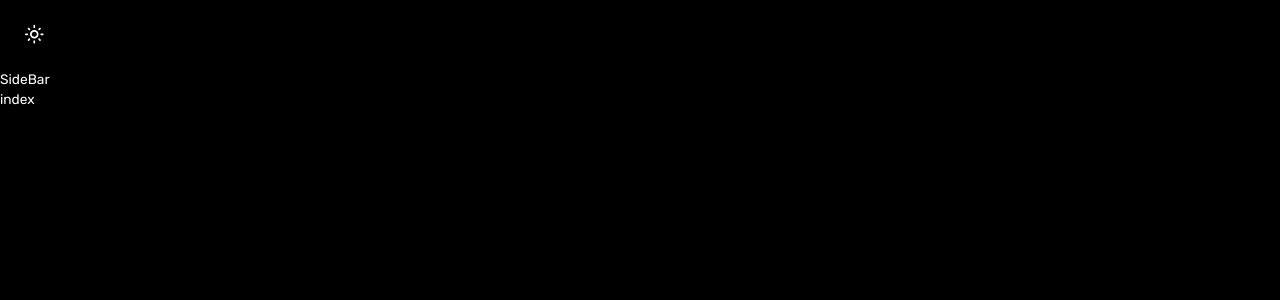
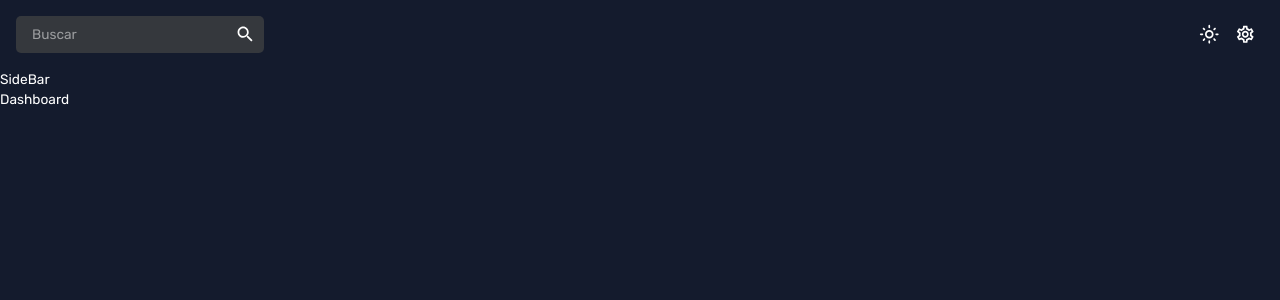
Before and after one commit to DanielE0802/cloudbusiness, a React (Create React App) app: page / in a window 1280 px wide. Shown: the top 300 px of the page. Built offline with nearby package versions, Linux system fonts and the light colour scheme.

Commit message:
Feat: added custom palette and update header component

```diff
--- a/src/pages/dashboard/index.jsx
+++ b/src/pages/dashboard/index.jsx
@@ -1,9 +1,9 @@
 import React from 'react'
 
-function index() {
+function Dashboard() {
   return (
-    <div>index</div>
+    <div>Dashboard</div>
   )
 }
 
-export default index
+export default Dashboard
--- a/src/pages/global/Header.jsx
+++ b/src/pages/global/Header.jsx
@@ -1,26 +1,41 @@
-import React, { useContext } from 'react'
-import { ThemeContext, tokens } from '../../theme'
-import LightModeOutlined from '@mui/icons-material/LightModeOutlined'
-import { Box, IconButton, useTheme } from '@mui/material'
-import { DarkModeOutlined } from '@mui/icons-material'
+import React, { useContext } from "react";
+import { ThemeContext, tokens } from "../../theme";
+import LightModeOutlined from "@mui/icons-material/LightModeOutlined";
+import { Box, IconButton, InputBase, useTheme } from "@mui/material";
+import { DarkModeOutlined, Search, SettingsOutlined } from "@mui/icons-material";
+import styles from "./global.module.scss";
 
 function Header() {
-
-  const Theme = useTheme()
-  const colors = tokens(Theme.palette.mode)
-  const colorMode = useContext(ThemeContext)
+  const Theme = useTheme();
+  const colors = tokens(Theme.palette.mode);
+  const colorMode = useContext(ThemeContext);
 
   return (
     <Box display="flex" justifyContent="space-between" p={2}>
-      <IconButton onClick={colorMode.toggleColorMode} >
-        {Theme.palette.mode === 'dark'?
-          <LightModeOutlined  />:
-          <DarkModeOutlined />
+      <Box display="flex" backgroundColor={colors.grey[400]} borderRadius="5px"  alignItems="center">
 
-        }
-      </IconButton>
+        {/* Init search section */}
+        <InputBase sx={{ ml:2, flex:1 }} placeholder="Buscar" />
+        <IconButton>
+          <Search />
+        </IconButton>
+        {/* Finish search section */}
+      </Box>
+      <Box display="flex" alignItems="center">
+      <IconButton onClick={colorMode.toggleColorMode}>
+          {Theme.palette.mode === "dark" ? (
+            <LightModeOutlined />
+          ) : (
+            <DarkModeOutlined />
+          )}
+        </IconButton>
+      <IconButton>
+          <SettingsOutlined />
+        </IconButton>
+      </Box>
+
     </Box>
-  )
+  );
 }
 
-export default Header
+export default Header;
--- /dev/null
+++ b/src/pages/global/global.module.scss
@@ -0,0 +1,3 @@
+.container_search{
+    box-shadow: 0px 10px 20px rgba(0, 0, 0, 0.04), 0px 2px 6px rgba(0, 0, 0, 0.04), 0px 0px 1px rgba(0, 0, 0, 0.04);
+}
--- a/src/theme.js
+++ b/src/theme.js
@@ -10,32 +10,122 @@ import {
 // color design
 
 export const tokens = (mode) => ({
-    ...(mode === "dark" ? {
+    ...(mode === "dark"
+      ? {
+          grey: {
+            100: "#e0e0e0",
+            200: "#c2c2c2",
+            300: "#a3a3a3",
+            400: "#35383D",
+            500: "#666666",
+            600: "#525252",
+            700: "#3d3d3d",
+            800: "#292929",
+            900: "#141414",
+          },
           primary: {
-            100: "#f5f5f5",
-            200: "#e8e8e8",
-            300: "#d6d6d6",
-            400: "#bfbfbf",
-            500: "#9e9e9e",
-            600: "#757575",
-            700: "#616161",
-            800: "#424242",
-            900: "#212121",
+            100: "#d0d1d5",
+            200: "#a1a4ab",
+            300: "#727681",
+            400: "#1F2A40",
+            500: "#141b2d",
+            600: "#101624",
+            700: "#0c101b",
+            800: "#080b12",
+            900: "#040509",
           },
-    } : {
+          greenAccent: {
+            100: "#dbf5ee",
+            200: "#b7ebde",
+            300: "#94e2cd",
+            400: "#70d8bd",
+            500: "#4cceac",
+            600: "#3da58a",
+            700: "#2e7c67",
+            800: "#1e5245",
+            900: "#0f2922",
+          },
+          redAccent: {
+            100: "#f8dcdb",
+            200: "#f1b9b7",
+            300: "#e99592",
+            400: "#e2726e",
+            500: "#db4f4a",
+            600: "#af3f3b",
+            700: "#832f2c",
+            800: "#58201e",
+            900: "#2c100f",
+          },
+          blueAccent: {
+            100: "#e1e2fe",
+            200: "#c3c6fd",
+            300: "#a4a9fc",
+            400: "#868dfb",
+            500: "#6870fa",
+            600: "#535ac8",
+            700: "#3e4396",
+            800: "#2a2d64",
+            900: "#151632",
+          },
+        }
+      : {
+          grey: {
+            100: "#141414",
+            200: "#292929",
+            300: "#3d3d3d",
+            400: "#F1EEF0",
+            500: "#666666",
+            600: "#858585",
+            700: "#a3a3a3",
+            800: "#c2c2c2",
+            900: "#e0e0e0",
+          },
           primary: {
-            900: "#f5f5f5",
-            800: "#e8e8e8",
-            700: "#d6d6d6",
-            600: "#bfbfbf",
-            500: "#9e9e9e",
-            400: "#757575",
-            300: "#616161",
-            200: "#424242",
-            100: "#212121",
+            100: "#040509",
+            200: "#080b12",
+            300: "#0c101b",
+            400: "#f2f0f0", // manually changed
+            500: "#141b2d",
+            600: "#1F2A40",
+            700: "#727681",
+            800: "#a1a4ab",
+            900: "#d0d1d5",
           },
-    })
-})
+          greenAccent: {
+            100: "#0f2922",
+            200: "#1e5245",
+            300: "#2e7c67",
+            400: "#3da58a",
+            500: "#4cceac",
+            600: "#70d8bd",
+            700: "#94e2cd",
+            800: "#b7ebde",
+            900: "#dbf5ee",
+          },
+          redAccent: {
+            100: "#2c100f",
+            200: "#58201e",
+            300: "#832f2c",
+            400: "#af3f3b",
+            500: "#db4f4a",
+            600: "#e2726e",
+            700: "#e99592",
+            800: "#f1b9b7",
+            900: "#f8dcdb",
+          },
+          blueAccent: {
+            100: "#151632",
+            200: "#2a2d64",
+            300: "#3e4396",
+            400: "#535ac8",
+            500: "#6870fa",
+            600: "#868dfb",
+            700: "#a4a9fc",
+            800: "#c3c6fd",
+            900: "#e1e2fe",
+          },
+        }),
+  });
 
 
 // MUI theme settings
@@ -50,12 +140,31 @@ export const themeSettings = (mode) => {
                 primary: {
                     main: colors.primary[500],
                   },
+                  secondary: {
+                    main: colors.greenAccent[500],
+                  },
+                  neutral: {
+                    dark: colors.grey[700],
+                    main: colors.grey[500],
+                    light: colors.grey[100],
+                  },
                   background: {
-                    default: "#000",
-                }
+                    default: colors.primary[500],
+                  },
             } : {
                 primary: {
                     main: colors.primary[100],
+                  },
+                  secondary: {
+                    main: colors.greenAccent[500],
+                  },
+                  neutral: {
+                    dark: colors.grey[700],
+                    main: colors.grey[500],
+                    light: colors.grey[100],
+                  },
+                  background: {
+                    default: "#fcfcfc",
                   },
             })
         },
@@ -66,10 +175,28 @@ export const themeSettings = (mode) => {
             // Settings for h1, h2, h3, h4, h5, h6
 
             h1: {
-                fontFamily: ["Rubik, Roboto"].join(","),
-                fontSize: 30,
-                fontWeight: 700,
-                lineHeight: 1.2,
+                fontFamily: ["Source Sans Pro", "sans-serif"].join(","),
+                fontSize: 40,
+              },
+              h2: {
+                fontFamily: ["Source Sans Pro", "sans-serif"].join(","),
+                fontSize: 32,
+              },
+              h3: {
+                fontFamily: ["Source Sans Pro", "sans-serif"].join(","),
+                fontSize: 24,
+              },
+              h4: {
+                fontFamily: ["Source Sans Pro", "sans-serif"].join(","),
+                fontSize: 20,
+              },
+              h5: {
+                fontFamily: ["Source Sans Pro", "sans-serif"].join(","),
+                fontSize: 16,
+              },
+              h6: {
+                fontFamily: ["Source Sans Pro", "sans-serif"].join(","),
+                fontSize: 14,
               },
         }
     }
```
Lines whose indentation alone changed are shown as unchanged.
